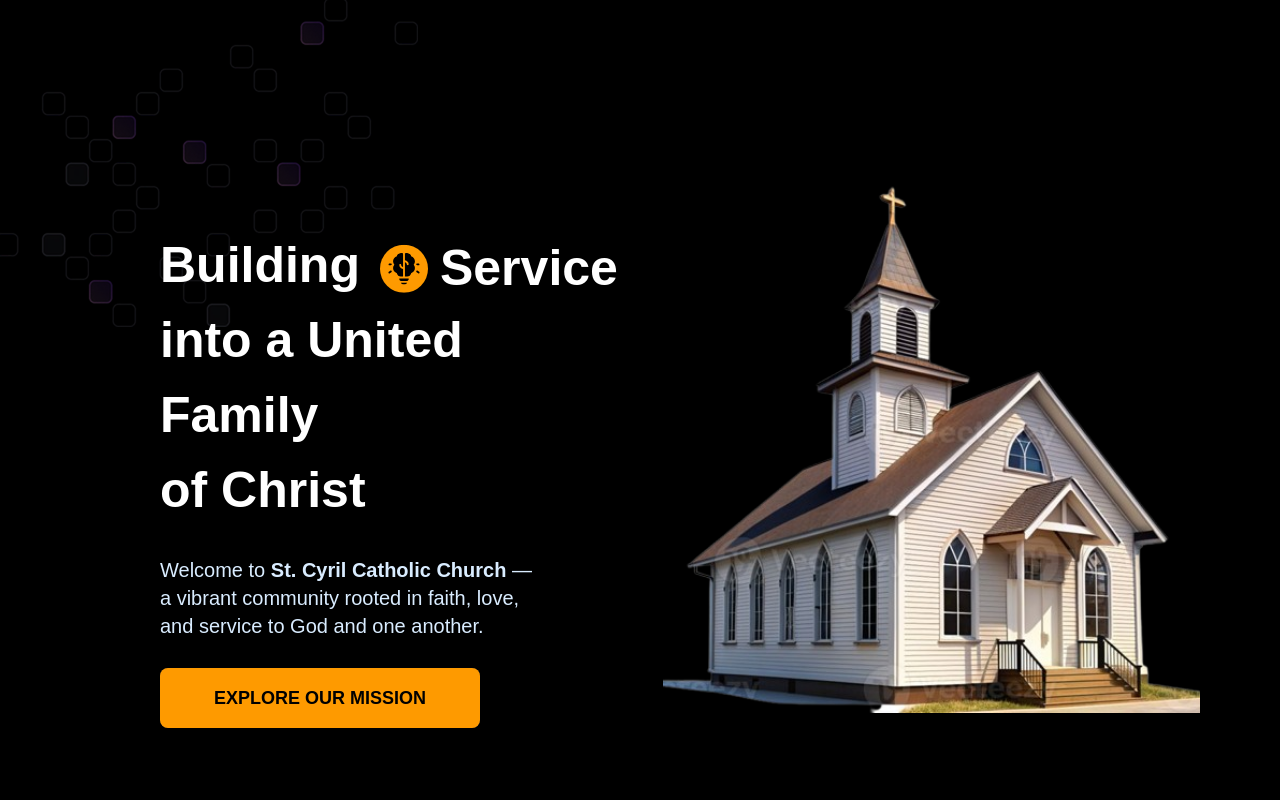
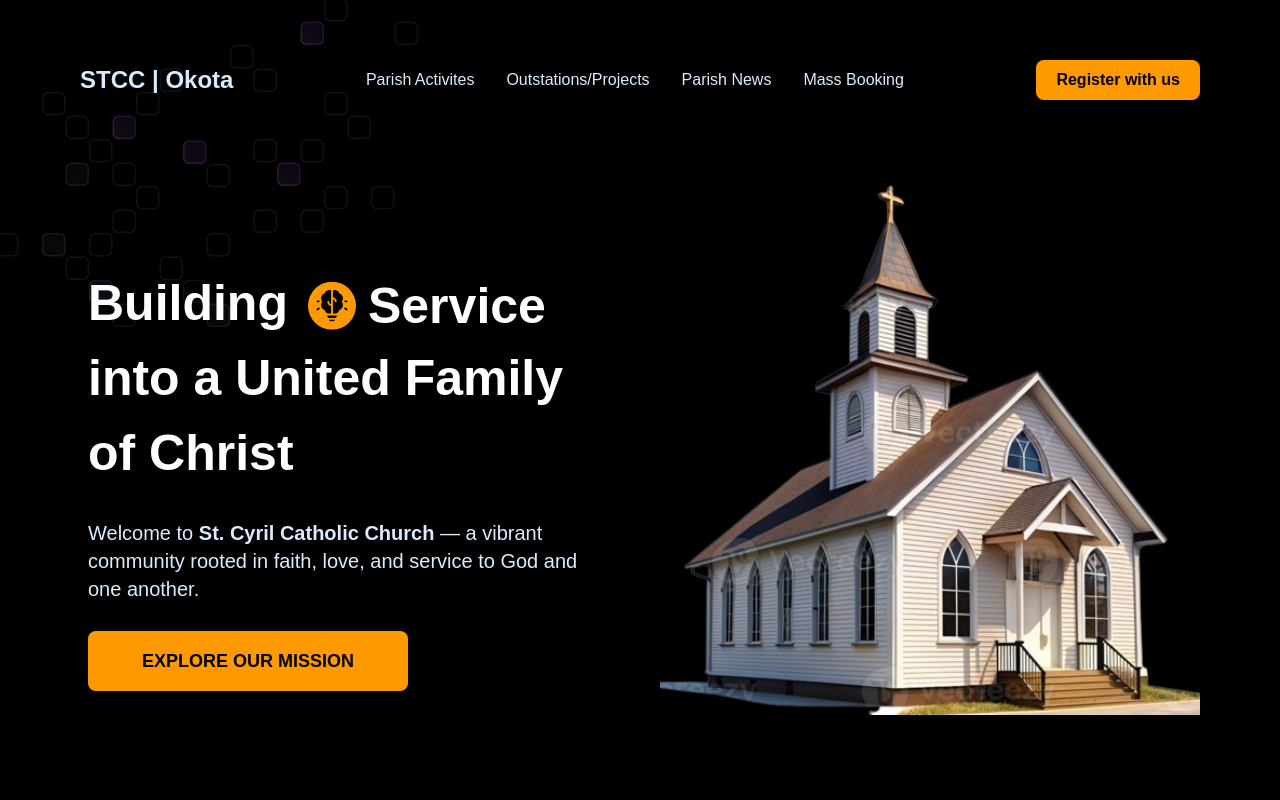
Before and after one commit to Charzy-1/st-cyril-catholic-church, a React (Vite) app: page / in a window 1280 px wide. Shown: the top 800 px of the page. Built offline with nearby package versions, Linux system fonts and the light colour scheme; a web font is replaced by a local one.

Commit message:
Completed the navbar

```diff
--- a/src/App.jsx
+++ b/src/App.jsx
@@ -1,9 +1,11 @@
 import Activities from './sections/ParishActivities'
 import Hero from './sections/Hero'
+import NavBar from './components/NavBar'
 
 const App = () => {
   return (
   <>
+    <NavBar />
     <Hero />
     <Activities />
   </>
--- /dev/null
+++ b/src/components/NavBar.jsx
@@ -0,0 +1,55 @@
+import React from 'react'
+import { navLinks } from '../constants'
+import { useState, useEffect } from "react";
+
+const NavBar = () => {
+    // track if the user has scrolled down the page
+  const [scrolled, setScrolled] = useState(false);
+
+  useEffect(() => {
+    // create an event listener for when the user scrolls
+    const handleScroll = () => {
+      // check if the user has scrolled down at least 10px
+      // if so, set the state to true
+      const isScrolled = window.scrollY > 10;
+      setScrolled(isScrolled);
+    };
+
+    // add the event listener to the window
+    window.addEventListener("scroll", handleScroll);
+
+    // cleanup the event listener when the component is unmounted
+    return () => window.removeEventListener("scroll", handleScroll);
+  }, []);
+
+  return (
+    <header className={`navbar ${scrolled ? "scrolled" : "not-scrolled"}`}>
+        <div className='inner'>
+            <a href="/" className="logo">
+                STCC | Okota
+            </a>
+
+            <nav className="desktop">
+          <ul>
+            {navLinks.map(({ link, name }) => (
+              <li key={name} className="group">
+                <a href={link}>
+                  <span>{name}</span>
+                  <span className="underline" />
+                </a>
+              </li>
+            ))}
+          </ul>
+        </nav>
+
+            <a href="#register" className='contact-btn group'>
+                <div className='inner'>
+                    <span>Register with us</span>
+                </div>
+            </a>
+        </div>
+    </header>
+  )
+}
+
+export default NavBar
--- a/src/constants/index.js
+++ b/src/constants/index.js
@@ -1,18 +1,18 @@
 const navLinks = [
   {
-      name: "Work",
-      link: "#work",
+    name: "Parish Activites",
+    link: "#activitysection",
   },
   {
-      name: "Experience",
+    name: "Outstations/Projects",
     link: "#experience",
   },
   {
-      name: "Skills",
+    name: "Parish News",
     link: "#skills",
   },
   {
-      name: "Testimonials",
+    name: "Mass Booking",
     link: "#testimonials",
   },
 ];
--- a/src/index.css
+++ b/src/index.css
@@ -81,7 +81,7 @@
   }
 
   .hero-layout {
-    @apply relative z-10 xl:mt-20 mt-32 min-h-screen h-auto flex flex-col-reverse lg:flex-row items-center justify-between gap-10 px-5 md:px-14 xl:px-20;
+    @apply relative z-10 xl:mt-20 mt-32 min-h-screen h-auto flex flex-col-reverse lg:flex-row justify-between items-center gap-4 lg:gap-10 px-5 md:px-14 xl:px-20;
   }
 
 
@@ -146,7 +146,7 @@
       @apply flex;
 
       .inner {
-        @apply px-5 py-2 rounded-lg bg-white text-black group-hover:bg-black-50 transition-colors duration-300;
+        @apply px-5 py-2 rounded-lg bg-amber-500 font-bold text-black group-hover:bg-black-50 transition-colors duration-300;
 
         span {
           @apply group-hover:text-white transition-colors duration-300;
--- a/src/sections/Hero.jsx
+++ b/src/sections/Hero.jsx
@@ -21,7 +21,7 @@
 
       <div className="hero-layout">
         {/* Hero Text Section */}
-        <header className="w-full lg:w-1/2 flex flex-col justify-center px-5 md:px-14 xl:px-20">
+        <header className="w-full lg:w-1/2 flex flex-col justify-center px-5 md:px-14 xl:px-2">
           <div className="flex flex-col gap-7">
             <div className="hero-text">
               <h1>
@@ -67,7 +67,7 @@
           <img
             src="/images/church1.png"
             alt="St. Cyril Church"
-            className="w-full max-w-[90%] md:max-w-[520px] lg:max-w-[700px] lg:mb-[70px] xl:max-w-[800px] object-contain"
+            className="w-full max-w-[90%] md:max-w-[520px] lg:max-w-[700px] lg:mb-[70px] mb-6 xl:max-w-[800px] object-contain"
           />
         </div>
       </div>
```
Lines whose indentation alone changed are shown as unchanged.
